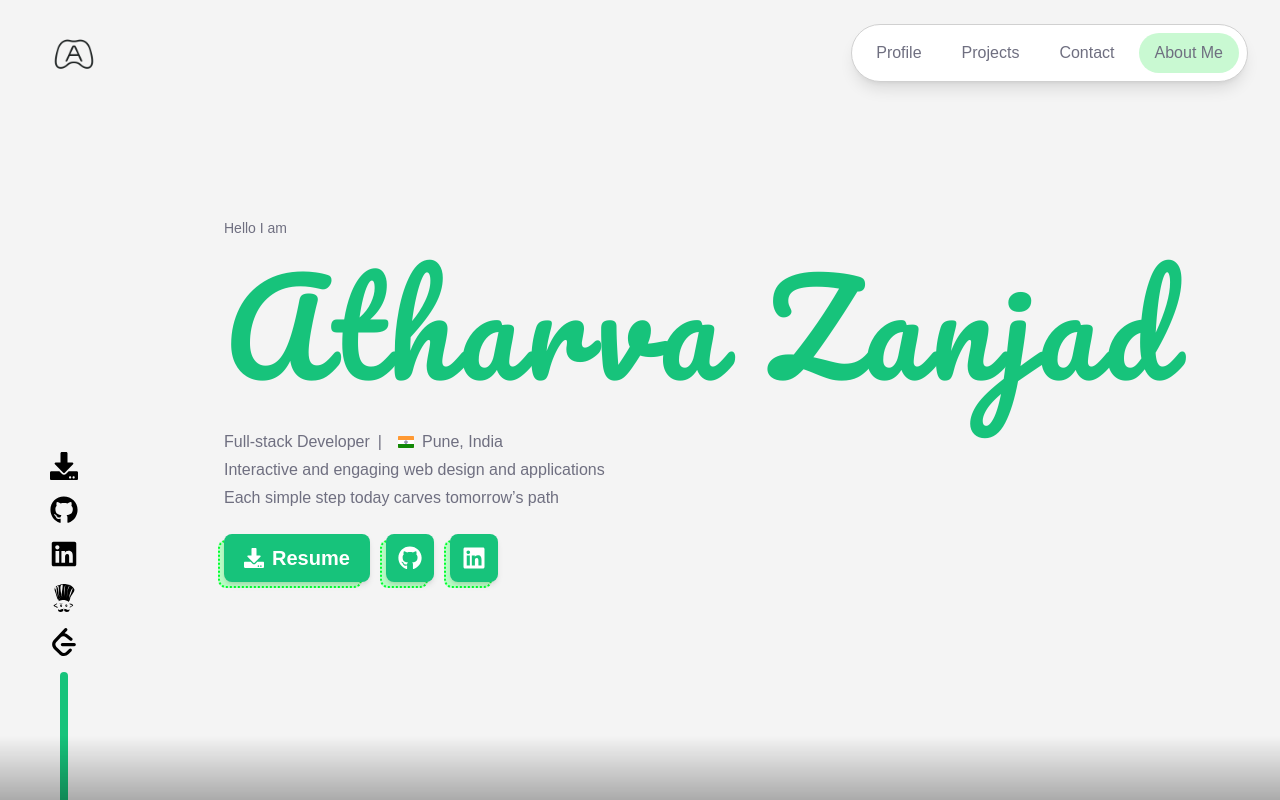
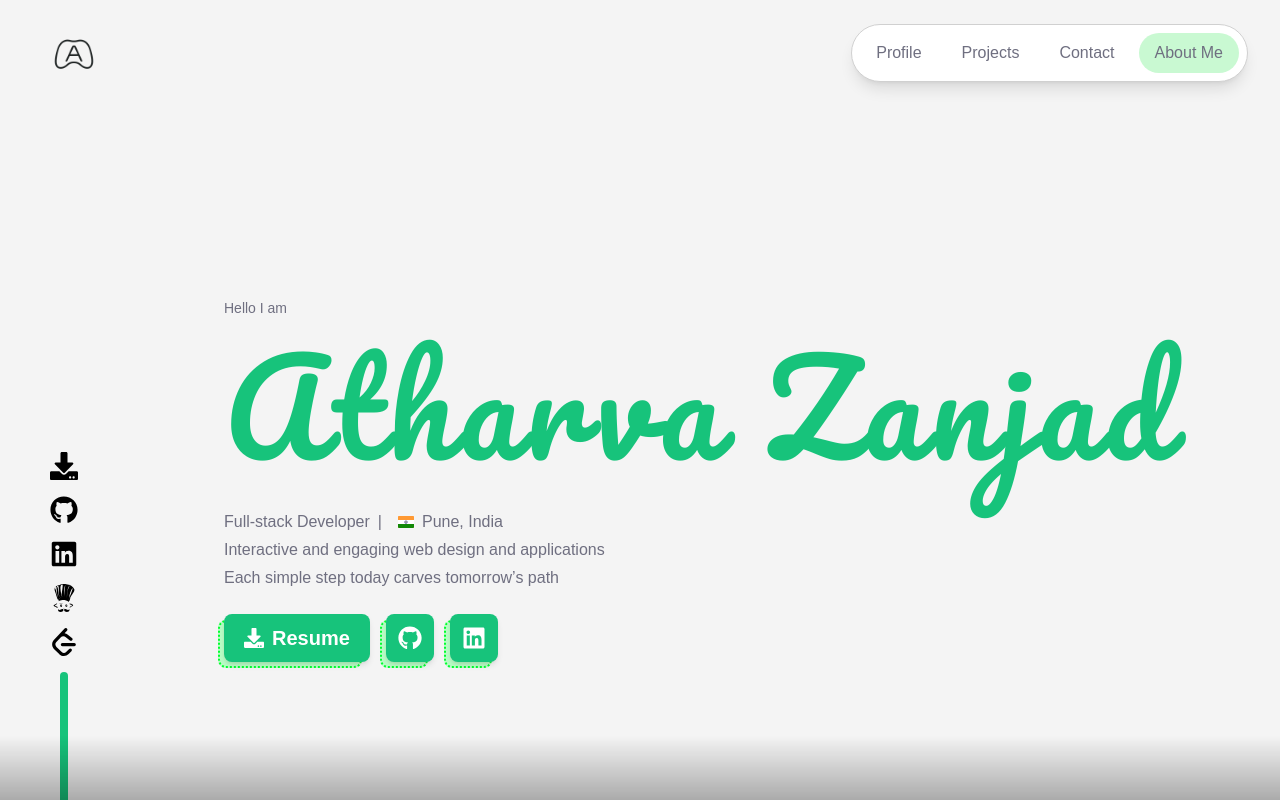
Before and after one commit to Odin5133/Personal-Portfolio, a Next.js app: page / in a window 1280 px wide. Shown: the top 800 px of the page. Built offline with nearby package versions, Linux system fonts and the light colour scheme.

Commit message:
fixed some errors

```diff
--- a/src/app/layout.tsx
+++ b/src/app/layout.tsx
@@ -58,7 +58,7 @@ export default function RootLayout({
           <Sidebar />
 
           {/* Main content (80%) */}
-          <div className="w-full lg:ml-[10%] lg:w-[90%] px-4">
+          <div className="w-full lg:w-[90%] px-4">
             <main>{children}</main>
           </div>
         </div>
--- a/src/components/About/AboutMeSection.tsx
+++ b/src/components/About/AboutMeSection.tsx
@@ -16,7 +16,7 @@ export default function AboutSection() {
   }, []);
 
   return (
-    <section className="min-h-screen flex items-center px-6 md:px-12 lg:px-24">
+    <section className="min-h-screen flex items-center px-6 md:px-12 lg:px-24 my-32 md:my-0 ">
       <div className="max-w-6xl mx-auto flex flex-col md:flex-row gap-12 items-center">
         {/* Left side - Text content */}
         <div className="md:w-1/2 space-y-6">
--- a/src/components/Footer.tsx
+++ b/src/components/Footer.tsx
@@ -13,7 +13,7 @@ const Footer = () => {
   });
 
   // Create smooth scroll-linked animations
-  const y = useSpring(useTransform(scrollYProgress, [0, 1], [100, 0]), {
+  const y = useSpring(useTransform(scrollYProgress, [0, 1], [30, 0]), {
     stiffness: 50,
     damping: 15,
   });
@@ -36,7 +36,10 @@ const Footer = () => {
         <div className="flex flex-col gap-4">
           <div className="flex items-center gap-4">
             {/* Replace with your logo */}
-            <Link href="/" className="text-xl font-bold">
+            <Link
+              href="/"
+              className="text-xl font-bold bg-background rounded-full"
+            >
               <Image
                 src="/Logo.png"
                 height={80}
@@ -71,9 +74,6 @@ const Footer = () => {
               come to those who wait. Let&apos;s create something remarkable
               together.
             </p>
-            <div className="mt-4 text-xs text-amber-500/70">
-              P.S. Did you enjoy the floating orbs above? 😉
-            </div>
           </div>
         </div>
       </div>
--- a/src/components/MainPage/Hero.tsx
+++ b/src/components/MainPage/Hero.tsx
@@ -6,7 +6,7 @@ export default function Hero() {
   return (
     <section
       className="flex flex-col items-center justify-center min-h-screen
-                 px-6 text-center md:items-start md:text-left lg:px-20 text-secondary"
+                 px-6 text-center my-20 md:items-start md:text-left lg:px-20 text-secondary"
     >
       <p className="text-sm mb-2">Hello I am</p>
       <h1 className="text-5xl sm:text-6xl lg:text-9xl font-name text-accent leading-tight tracking-wider mb-6">
--- a/src/components/MainPage/SideBar.tsx
+++ b/src/components/MainPage/SideBar.tsx
@@ -37,9 +37,9 @@ const sidebarLinks = [
 
 export default function Sidebar() {
   const cs: string =
-    "text-black w-7 h-7 hover:text-[#15b572] hover:scale-105 transition-colors transition-transform";
+    "text-black w-7 h-7 hover:text-[#15b572] hover:scale-105 transition-colors transition-transform ";
   return (
-    <div className="hidden lg:flex flex-col items-center fixed bottom-0 left-0 w-1/10 h-full justify-end">
+    <div className="hidden lg:flex flex-col items-center sticky top-0 left-0 w-1/10 h-screen justify-end">
       {/* Icons */}
       <div className="space-y-4 flex flex-col mb-4">
         {sidebarLinks.map((link, idx) => (
```
